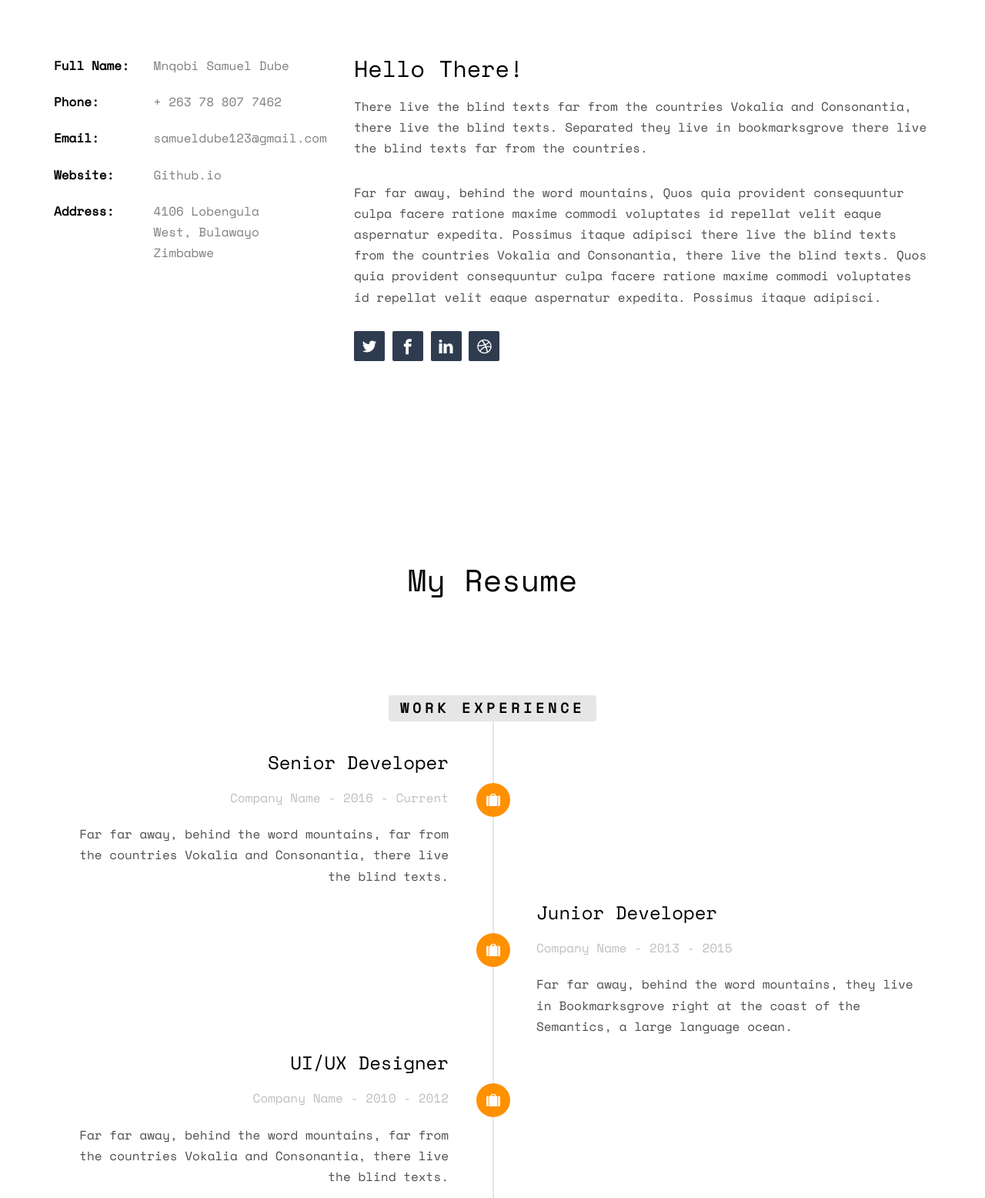
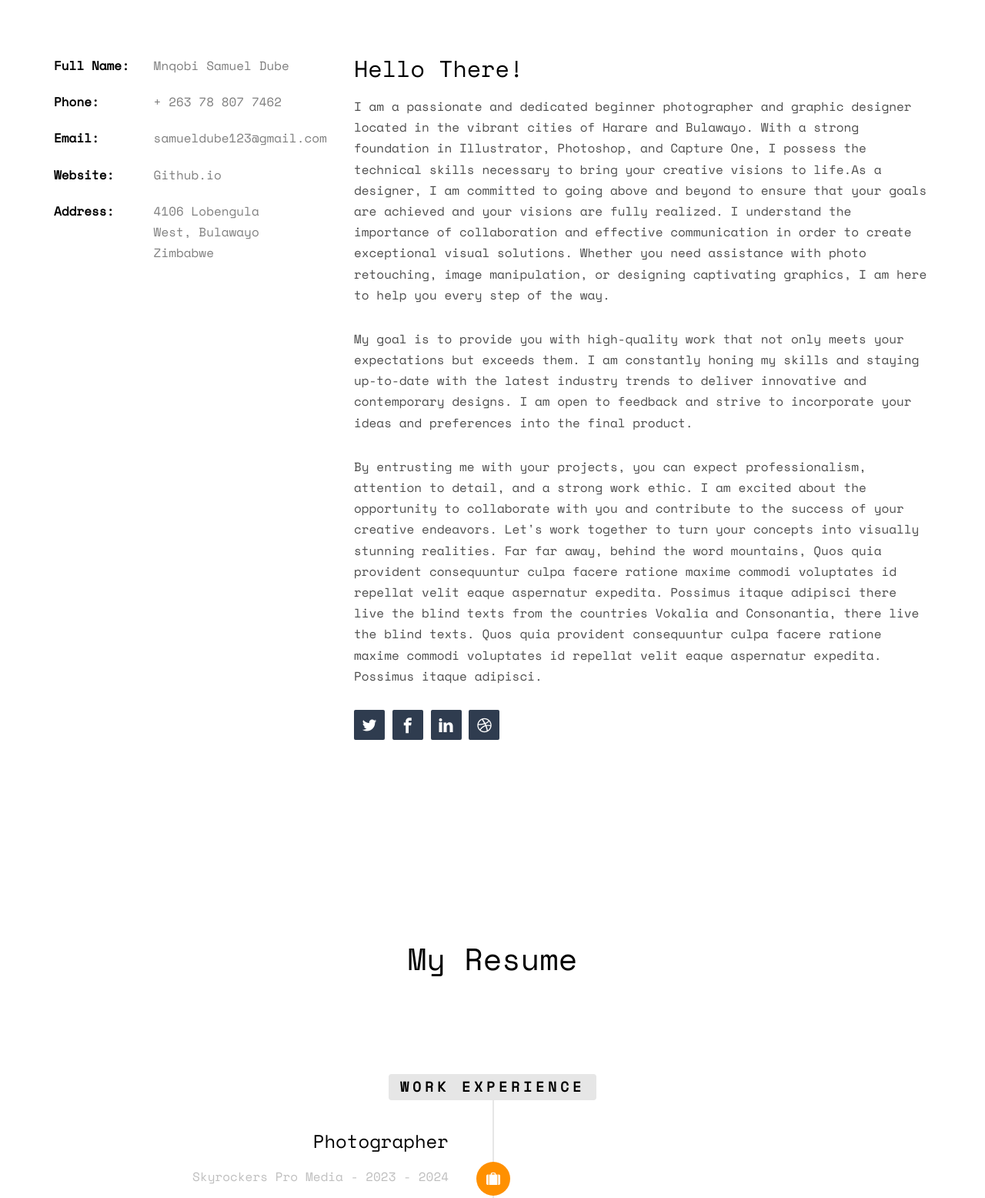
Before and after one commit to MnqobiSD2018/P2, a plain HTML site: page index.html in a window 1280 px wide. Shown: the part 1000-2556 px from the top of the page at 77% size. Drawn offline with nearby package versions, Linux system fonts and the light colour scheme; some packages are replaced by stand-ins of ours; no server answers; files whose address does not match are found by name.

Commit message:
Update index.html

```diff
--- a/index.html
+++ b/index.html
@@ -90,8 +90,10 @@
 				</div>
 				<div class="col-md-8">
 					<h2>Hello There!</h2>
-					<p>There live the blind texts far from the countries Vokalia and Consonantia, there live the blind texts. Separated they live in bookmarksgrove there live the blind texts far from the countries.</p>
-					<p>Far far away, behind the word mountains, Quos quia provident consequuntur culpa facere ratione maxime commodi voluptates id repellat velit eaque aspernatur expedita. Possimus itaque adipisci there live the blind texts from the countries Vokalia and Consonantia, there live the blind texts. Quos quia provident consequuntur culpa facere ratione maxime commodi voluptates id repellat velit eaque aspernatur expedita. Possimus itaque adipisci.</p>
+					<p>I am a passionate and dedicated beginner photographer and graphic designer located in the vibrant cities of Harare and Bulawayo. With a strong foundation in Illustrator, Photoshop, and Capture One, I possess the technical skills necessary to bring your creative visions to life.As a designer, I am committed to going above and beyond to ensure that your goals are achieved and your visions are fully realized. I understand the importance of collaboration and effective communication in order to create exceptional visual solutions. Whether you need assistance with photo retouching, image manipulation, or designing captivating graphics, I am here to help you every step of the way.</p>
+					<p>My goal is to provide you with high-quality work that not only meets your expectations but exceeds them. I am constantly honing my skills and staying up-to-date with the latest industry trends to deliver innovative and contemporary designs. I am open to feedback and strive to incorporate your ideas and preferences into the final product.
+					<p>By entrusting me with your projects, you can expect professionalism, attention to detail, and a strong work ethic. I am excited about the opportunity to collaborate with you and contribute to the success of your creative endeavors. Let's work together to turn your concepts into visually stunning realities.
+					Far far away, behind the word mountains, Quos quia provident consequuntur culpa facere ratione maxime commodi voluptates id repellat velit eaque aspernatur expedita. Possimus itaque adipisci there live the blind texts from the countries Vokalia and Consonantia, there live the blind texts. Quos quia provident consequuntur culpa facere ratione maxime commodi voluptates id repellat velit eaque aspernatur expedita. Possimus itaque adipisci.</p>
 					<p>
 						<ul class="fh5co-social-icons">
 							<li><a href="#"><i class="icon-twitter2"></i></a></li>
@@ -122,11 +124,11 @@
 							<div class="timeline-badge"><i class="icon-suitcase"></i></div>
 							<div class="timeline-panel">
 								<div class="timeline-heading">
-									<h3 class="timeline-title">Senior Developer</h3>
-									<span class="company">Company Name - 2016 - Current</span>
+									<h3 class="timeline-title">Photographer</h3>
+									<span class="company">Skyrockers Pro Media - 2023 - 2024</span>
 								</div>
 								<div class="timeline-body">
-									<p>Far far away, behind the word mountains, far from the countries Vokalia and Consonantia, there live the blind texts.</p>
+									<p>As a skilled photographer, I have successfully coordinated photo shoots by collaborating with clients and securing suitable locations. I have a strong ability to enhance photos digitally and provide guidance to clients regarding poses, wardrobe, and backgrounds. Additionally, I am proficient in editing, captioning, and uploading photos for publication, ensuring timely delivery. I am meticulous in maintaining a well-organized photo archive with consistent naming conventions. With a wide range of camera equipment, props, and lighting techniques at my disposal, I consistently capture optimal shots. I stay updated on current photography trends, demonstrating my industry awareness and commitment to delivering high-quality work.</p>
 								</div>
 							</div>
 						</li>
```
